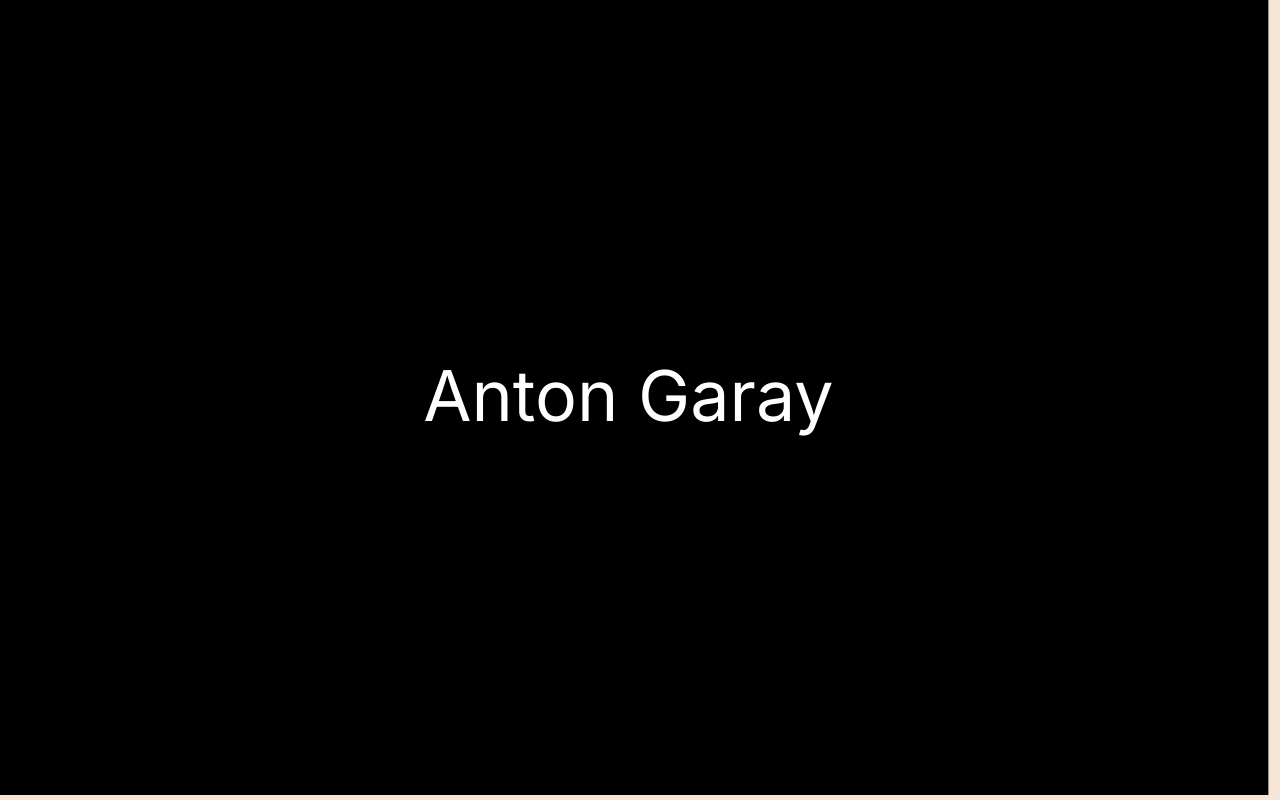
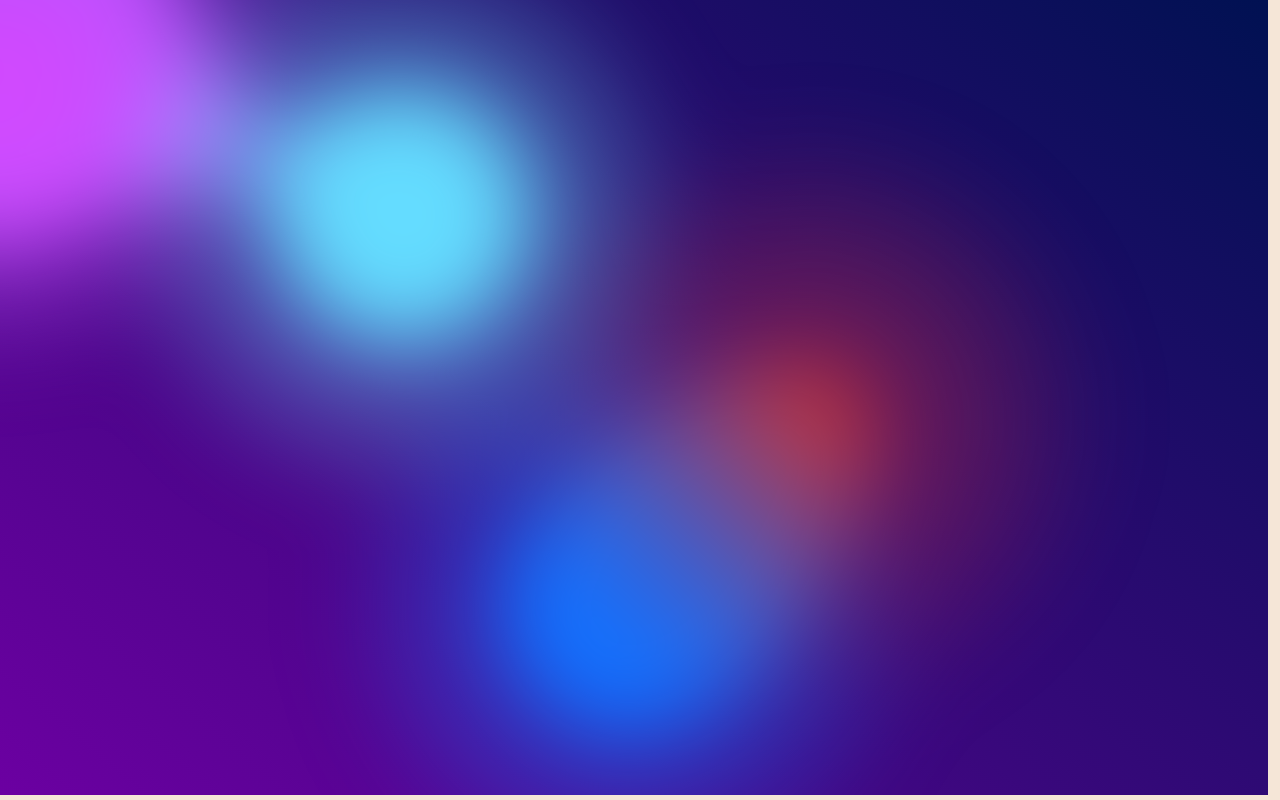
Before and after one commit to AntGa/AntGaDev, a Next.js app: page / in a window 1280 px wide. Built offline with nearby package versions, Linux system fonts and the light colour scheme.

Commit message:
Implemented temporary background

```diff
--- /dev/null
+++ b/src/app/components/background.css
@@ -0,0 +1,215 @@
+html,
+body {
+  font-family: "Dongle", sans-serif;
+  margin: 0;
+  padding: 0;
+}
+
+.text-container {
+  z-index: 100;
+  width: 100vw;
+  height: 100vh;
+  display: flex;
+  position: absolute;
+  top: 0;
+  left: 0;
+  justify-content: center;
+  align-items: center;
+  font-size: 96px;
+  color: white;
+  opacity: 0.8;
+  user-select: none;
+  text-shadow: 1px 1px rgba(0, 0, 0, 0.1);
+}
+
+:root {
+  --color-bg1: rgb(108, 0, 162);
+  --color-bg2: rgb(0, 17, 82);
+  --color1: 18, 113, 255;
+  --color2: 221, 74, 255;
+  --color3: 100, 220, 255;
+  --color4: 200, 50, 50;
+  --color5: 180, 180, 50;
+  --color-interactive: 140, 100, 255;
+  --circle-size: 80%;
+  --blending: hard-light;
+}
+
+@keyframes moveInCircle {
+  0% {
+    transform: rotate(0deg);
+  }
+  50% {
+    transform: rotate(180deg);
+  }
+  100% {
+    transform: rotate(360deg);
+  }
+}
+
+@keyframes moveVertical {
+  0% {
+    transform: translateY(-50%);
+  }
+  50% {
+    transform: translateY(50%);
+  }
+  100% {
+    transform: translateY(-50%);
+  }
+}
+
+@keyframes moveHorizontal {
+  0% {
+    transform: translateX(-50%) translateY(-10%);
+  }
+  50% {
+    transform: translateX(50%) translateY(10%);
+  }
+  100% {
+    transform: translateX(-50%) translateY(-10%);
+  }
+}
+
+.gradient-bg {
+  width: 100vw;
+  height: 100vh;
+  position: relative;
+  overflow: hidden;
+  background: linear-gradient(40deg, var(--color-bg1), var(--color-bg2));
+  top: 0;
+  left: 0;
+
+  svg {
+    display: none;
+  }
+
+  .gradients-container {
+    filter: url(#goo) blur(40px);
+    width: 100%;
+    height: 100%;
+  }
+
+  .g1 {
+    position: absolute;
+    background: radial-gradient(
+        circle at center,
+        rgba(var(--color1), 0.8) 0,
+        rgba(var(--color1), 0) 50%
+      )
+      no-repeat;
+    mix-blend-mode: var(--blending);
+
+    width: var(--circle-size);
+    height: var(--circle-size);
+    top: calc(50% - var(--circle-size) / 2);
+    left: calc(50% - var(--circle-size) / 2);
+
+    transform-origin: center center;
+    animation: moveVertical 30s ease infinite;
+
+    opacity: 1;
+  }
+
+  .g2 {
+    position: absolute;
+    background: radial-gradient(
+        circle at center,
+        rgba(var(--color2), 0.8) 0,
+        rgba(var(--color2), 0) 50%
+      )
+      no-repeat;
+    mix-blend-mode: var(--blending);
+
+    width: var(--circle-size);
+    height: var(--circle-size);
+    top: calc(50% - var(--circle-size) / 2);
+    left: calc(50% - var(--circle-size) / 2);
+
+    transform-origin: calc(50% - 400px);
+    animation: moveInCircle 20s reverse infinite;
+
+    opacity: 1;
+  }
+
+  .g3 {
+    position: absolute;
+    background: radial-gradient(
+        circle at center,
+        rgba(var(--color3), 0.8) 0,
+        rgba(var(--color3), 0) 50%
+      )
+      no-repeat;
+    mix-blend-mode: var(--blending);
+
+    width: var(--circle-size);
+    height: var(--circle-size);
+    top: calc(50% - var(--circle-size) / 2 + 200px);
+    left: calc(50% - var(--circle-size) / 2 - 500px);
+
+    transform-origin: calc(50% + 400px);
+    animation: moveInCircle 40s linear infinite;
+
+    opacity: 1;
+  }
+
+  .g4 {
+    position: absolute;
+    background: radial-gradient(
+        circle at center,
+        rgba(var(--color4), 0.8) 0,
+        rgba(var(--color4), 0) 50%
+      )
+      no-repeat;
+    mix-blend-mode: var(--blending);
+
+    width: var(--circle-size);
+    height: var(--circle-size);
+    top: calc(50% - var(--circle-size) / 2);
+    left: calc(50% - var(--circle-size) / 2);
+
+    transform-origin: calc(50% - 200px);
+    animation: moveHorizontal 40s ease infinite;
+
+    opacity: 0.7;
+  }
+
+  .g5 {
+    position: absolute;
+    background: radial-gradient(
+        circle at center,
+        rgba(var(--color5), 0.8) 0,
+        rgba(var(--color5), 0) 50%
+      )
+      no-repeat;
+    mix-blend-mode: var(--blending);
+
+    width: calc(var(--circle-size) * 2);
+    height: calc(var(--circle-size) * 2);
+    top: calc(50% - var(--circle-size));
+    left: calc(50% - var(--circle-size));
+
+    transform-origin: calc(50% - 800px) calc(50% + 200px);
+    animation: moveInCircle 20s ease infinite;
+
+    opacity: 1;
+  }
+
+  .interactive {
+    position: absolute;
+    background: radial-gradient(
+        circle at center,
+        rgba(var(--color-interactive), 0.8) 0,
+        rgba(var(--color-interactive), 0) 50%
+      )
+      no-repeat;
+    mix-blend-mode: var(--blending);
+
+    width: 100%;
+    height: 100%;
+    top: -50%;
+    left: -50%;
+
+    opacity: 0.7;
+  }
+}
--- /dev/null
+++ b/src/app/components/background.tsx
@@ -0,0 +1,67 @@
+"use client"
+
+import React, { useEffect, useRef } from "react"
+import "./background.css"
+
+const Background = () => {
+  const interBubbleRef = useRef(null)
+  let curX = 0
+  let curY = 0
+  let tgX = 0
+  let tgY = 0
+
+  useEffect(() => {
+    const move = () => {
+      curX += (tgX - curX) / 20
+      curY += (tgY - curY) / 20
+      if (interBubbleRef.current) {
+        interBubbleRef.current.style.transform = `translate(${Math.round(curX)}px, ${Math.round(curY)}px)`
+      }
+      requestAnimationFrame(move)
+    }
+
+    const handleMouseMove = (event) => {
+      tgX = event.clientX
+      tgY = event.clientY
+    }
+
+    window.addEventListener("mousemove", handleMouseMove)
+    move()
+
+    return () => {
+      window.removeEventListener("mousemove", handleMouseMove)
+    }
+  }, [])
+
+  return (
+    <>
+      <div className="text-container"></div>
+      <div className="gradient-bg">
+        <svg xmlns="http://www.w3.org/2000/svg">
+          <defs>
+            <filter id="goo">
+              <feGaussianBlur in="SourceGraphic" stdDeviation="10" result="blur" />
+              <feColorMatrix
+                in="blur"
+                mode="matrix"
+                values="1 0 0 0 0  0 1 0 0 0  0 0 1 0 0  0 0 0 18 -8"
+                result="goo"
+              />
+              <feBlend in="SourceGraphic" in2="goo" />
+            </filter>
+          </defs>
+        </svg>
+        <div className="gradients-container">
+          <div className="g1"></div>
+          <div className="g2"></div>
+          <div className="g3"></div>
+          <div className="g4"></div>
+          <div className="g5"></div>
+          <div className="interactive" ref={interBubbleRef}></div>
+        </div>
+      </div>
+    </>
+  )
+}
+
+export default Background
--- a/src/app/page.tsx
+++ b/src/app/page.tsx
@@ -3,6 +3,7 @@
 import { motion, useSpring, useTransform } from "framer-motion"
 import { useGesture } from "@use-gesture/react"
 import { useState, useEffect } from "react"
+import Background from "./components/background"
 
 export default function Home() {
   const [x, setX] = useState(0)
@@ -40,20 +41,23 @@
         initial={{ width: 0, height: 0, rotate: -15, borderRadius: 50 }}
         animate={{ width: "100vw", height: "100vh", rotate: 0, borderRadius: 0 }}
         transition={{ ease: [0.83, 0, 0.17, 1], duration: 1.5, delay: 0.5 }}
-        className="flex items-center justify-center bg-black"
+        className="flex items-center justify-center overflow-hidden bg-black"
         style={{
           translateX,
           translateY,
         }}
       >
-        <motion.p
+        <motion.div initial={{ opacity: 0 }} animate={{ opacity: 1 }} transition={{ delay: 2 }}>
+          <Background />
+        </motion.div>
+        {/* <motion.p
           initial={{ opacity: 0 }}
           animate={{ opacity: 1 }}
           transition={{ delay: 1.2, duration: 0.75 }}
           className="text-[70px] text-white"
         >
           Anton Garay
-        </motion.p>
+        </motion.p> */}
       </motion.div>
     </div>
   )
```
